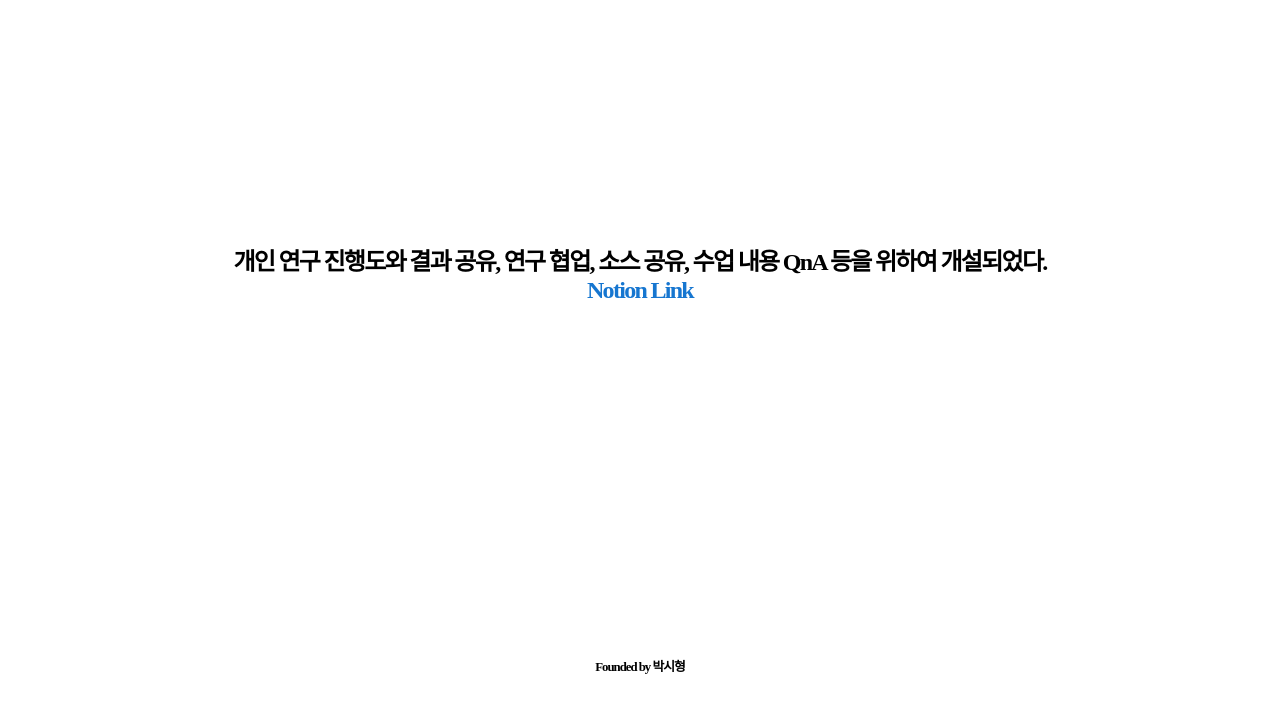
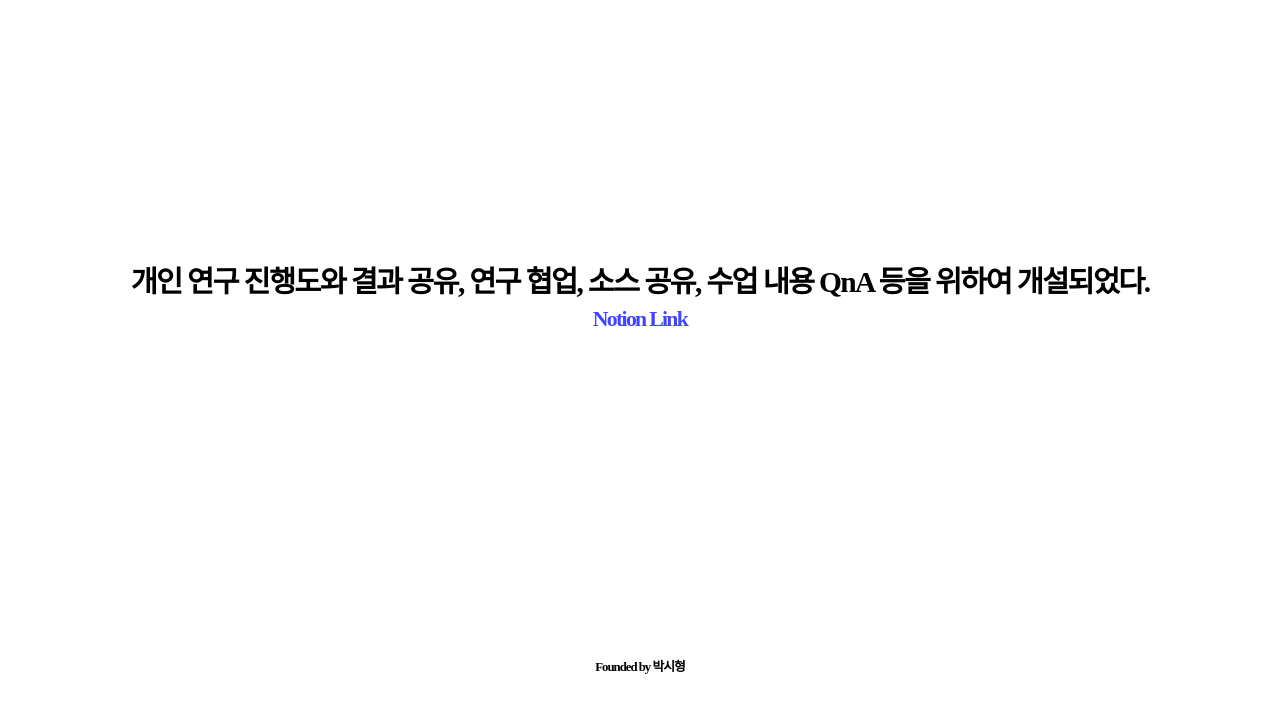
Before and after one commit to leseunivers/A-propagator-nt.github.io, a plain HTML site: page index.html in a window 1280 px wide. Shown: the part 85-798 px from the top of the page. Drawn offline with Linux system fonts and the light colour scheme; a web font is replaced by a local one.

Commit message:
Update tion.css

```diff
--- a/tion.css
+++ b/tion.css
@@ -134,16 +134,19 @@ h2 {
     font-family: "Iropke";
     position: absolute;
     width: 100%;
-    margin-top: 33vh;
+    margin-top: 35vh;
     letter-spacing: -1.7px;
+    font-size: 2.3vmax;
 
 
 }
 
 .link {
-    padding-top: 5vh;
-    color: rgb(22, 118, 208);
+    font-size: 1.7vmax;
+    color: rgb(64, 70, 255);
 }
+
+
 
 .founder {
     font-size: 1vmax;
```
